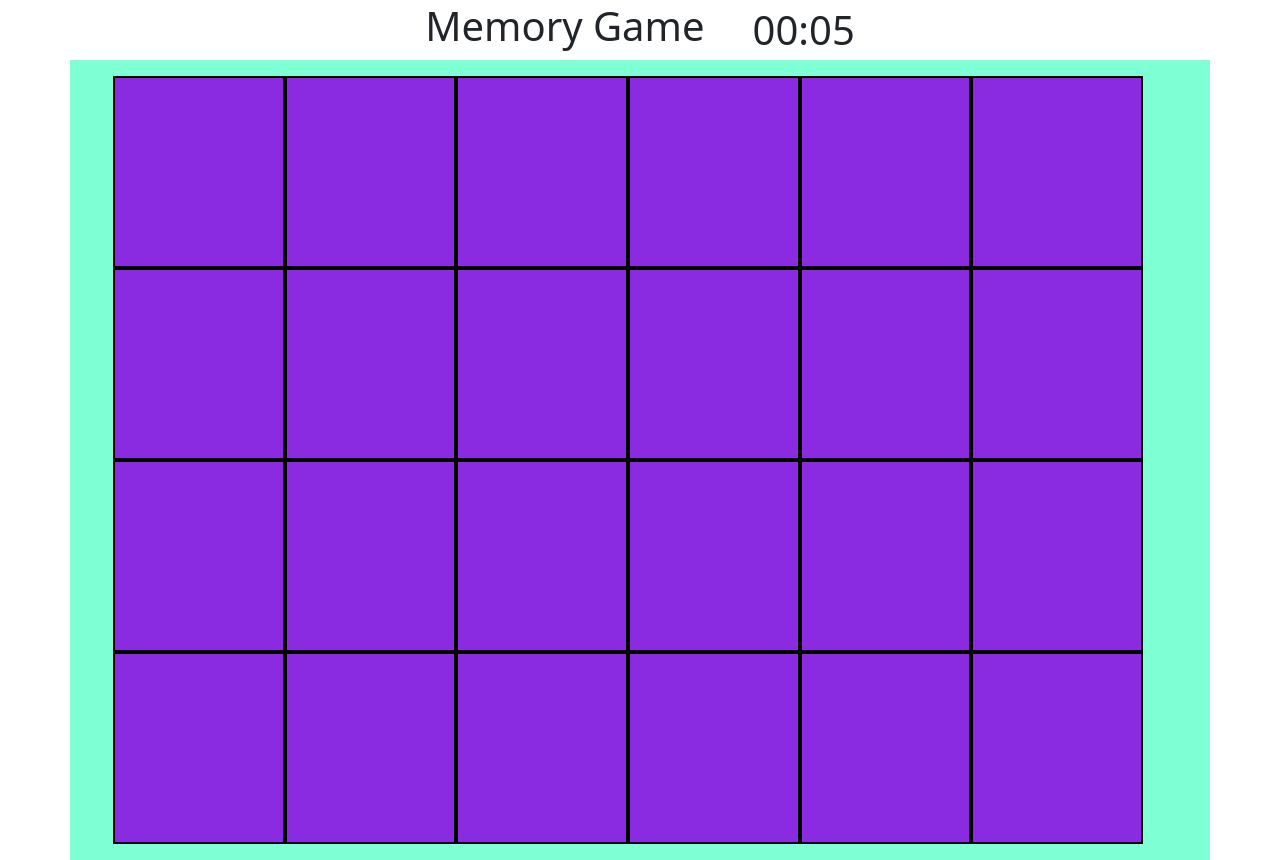
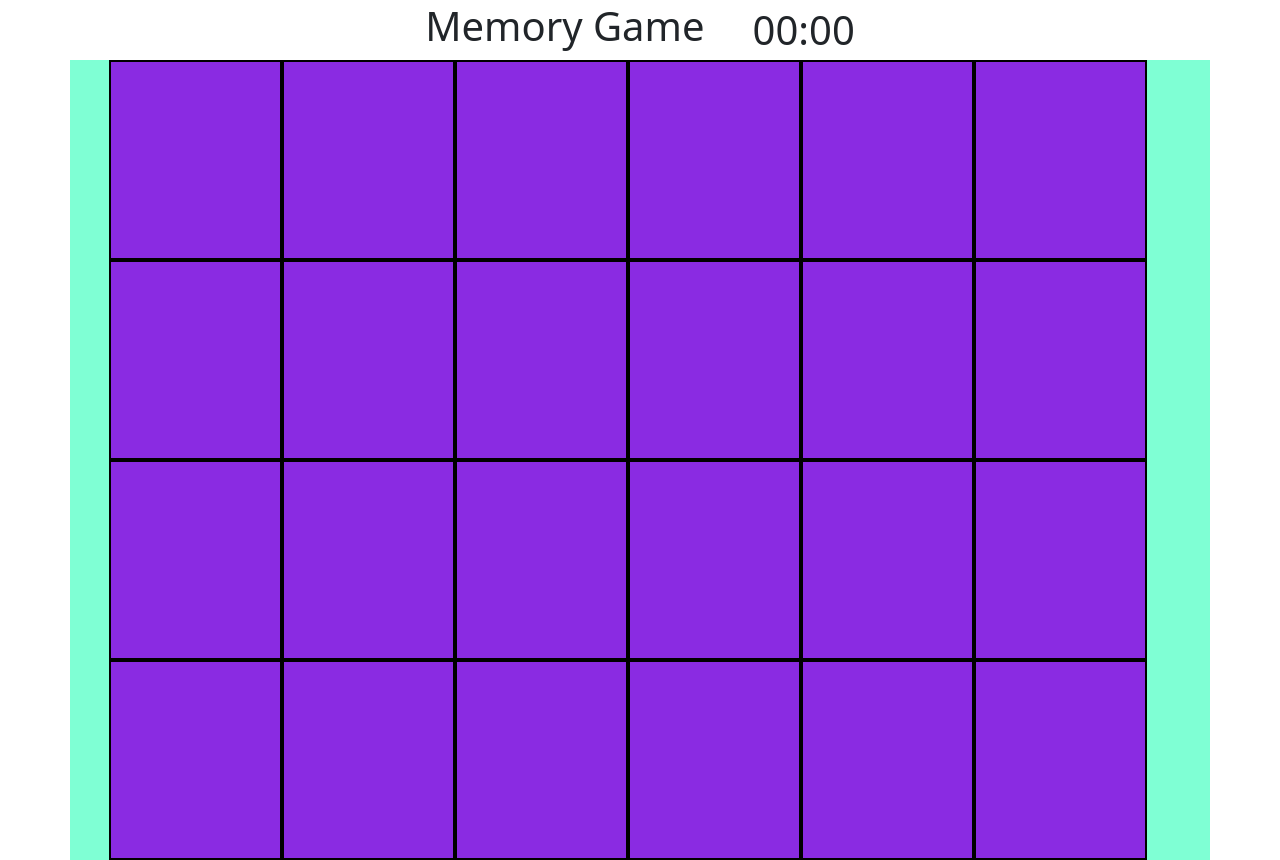
Before and after one commit to antonio-bit-1109/Memory-Game, a plain HTML site: page index.html in a window 1280 px wide. Drawn offline with nearby package versions, Linux system fonts and the light colour scheme.

Commit message:
had to fix clock

```diff
--- a/index.html
+++ b/index.html
@@ -21,7 +21,7 @@
             <aside class="d-flex ms-5 fs-1" id="clock">00:00</aside>
         </div>
 
-        <div class="container p-3">
+        <div class="container">
             <div class="row justify-content-center">
                 <div class="box"></div>
                 <div class="box"></div>
--- a/script.js
+++ b/script.js
@@ -22,23 +22,31 @@ document.addEventListener("DOMContentLoaded", function () {
 
     // sequenza delle funzioni da chiamare.
     createModal();
-    startClock();
+    // startClock();
     const imageArray = CreateArrayImgs(arrImg);
     const arrayMischiato = shuffleArray(imageArray);
     InsertImagesIntoBoxes(arrayMischiato);
     addListenerToBoxes(arrayTupla, arrayTemp, arrDomElem);
 });
 
-function startClock() {
-    let clock = document.getElementById("clock");
-
-    let sec = 0;
-    let min = 0;
-    setInterval(() => {
-        sec++;
-        clock.innerHTML = `0${min}:0${sec}`;
-    }, 1000);
-}
+// function startClock() {
+//     let clock = document.getElementById("clock");
+//     let id1;
+//     let sec = 0;
+//     let min = 0;
+//     if (sec >= 10) {
+//         clearInterval(id1);
+//         setInterval(() => {
+//             sec++;
+//             clock.innerHTML = `0${min}:${sec}`;
+//         }, 1000);
+//         return;
+//     }
+//     id1 = setInterval(() => {
+//         sec++;
+//         clock.innerHTML = `0${min}:0${sec}`;
+//     }, 1000);
+// }
 
 // creo un array di immagini
 function CreateArrayImgs(arrImg) {
@@ -170,7 +178,7 @@ function createModal() {
     const modal = document.createElement("div");
     modal.id = "modal";
     modal.classList.add("modalStyle", "d-none");
-    modal.innerHTML = "WELL DONE!";
+    modal.innerHTML = "TOOP! VAI COSI!";
 
     document.body.appendChild(modal);
     console.log("modale creato");
```
